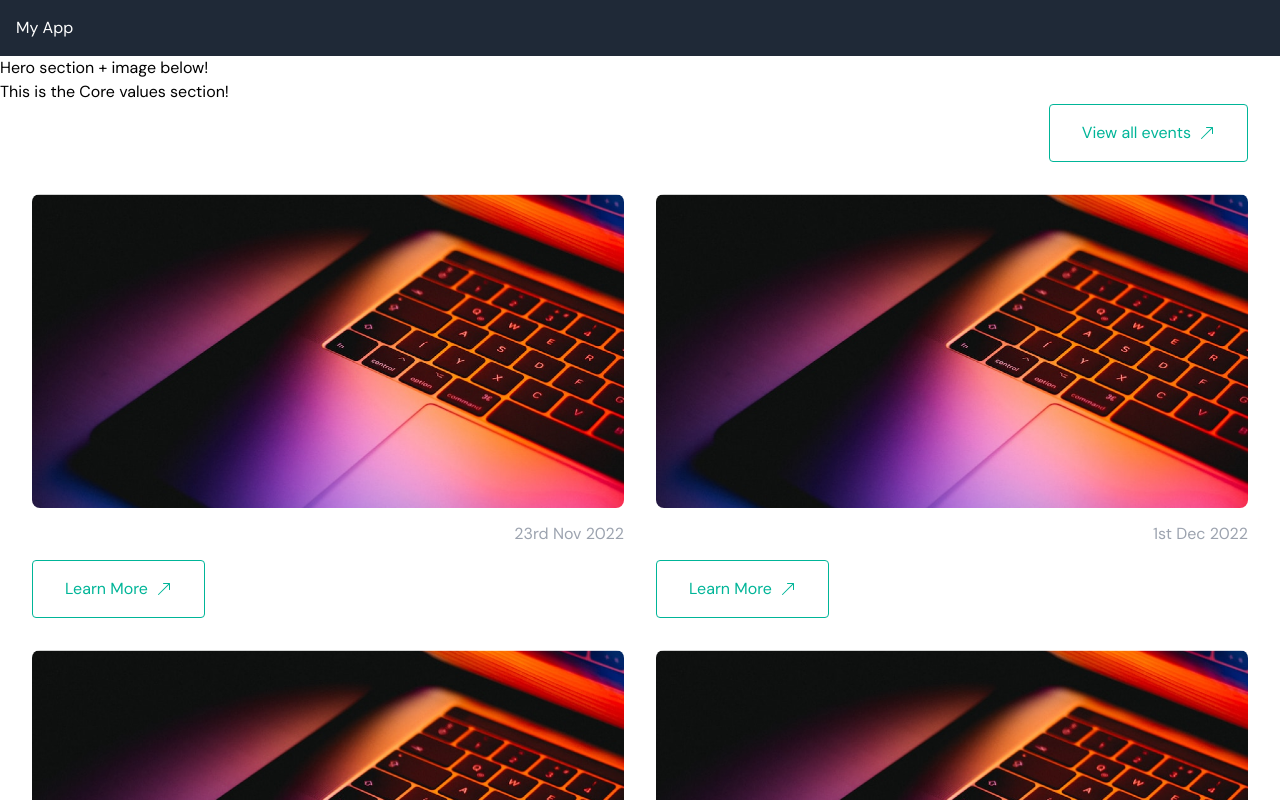
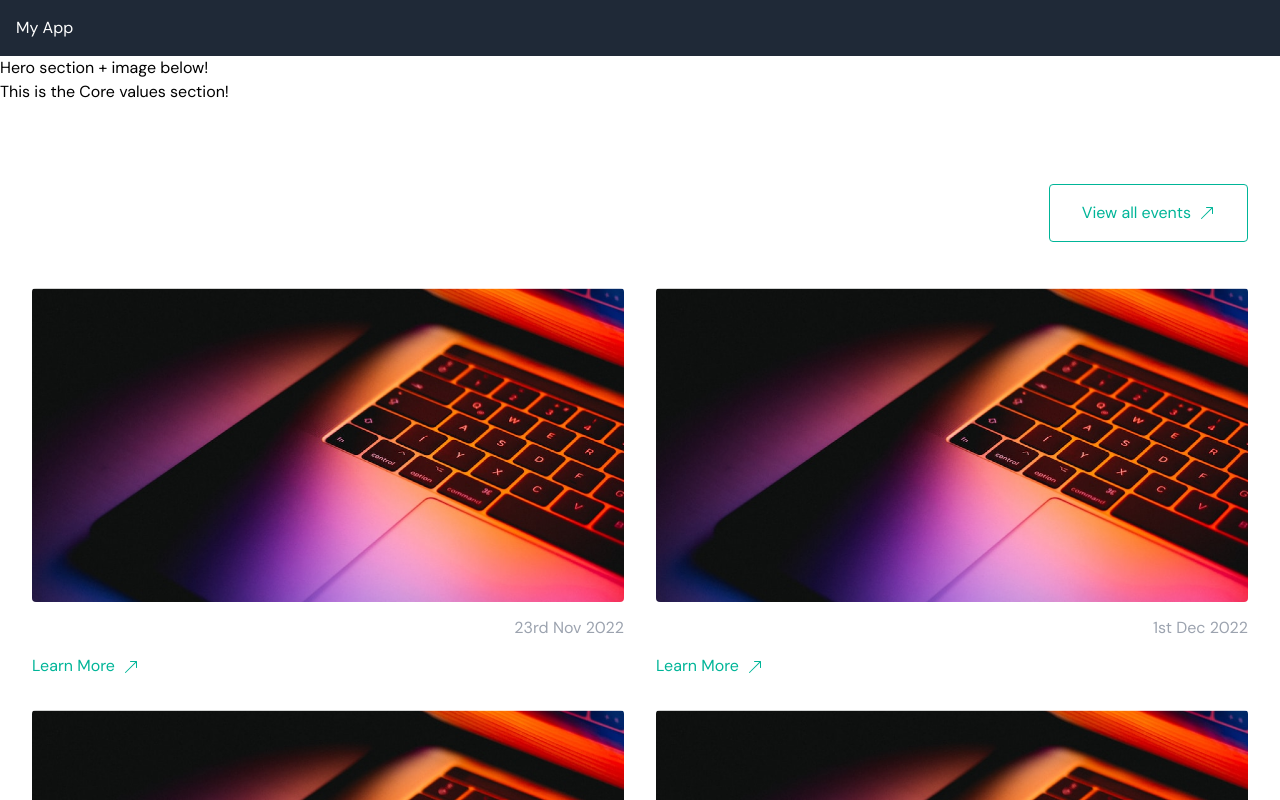
Before and after one commit to InventorsDev/inventors-frontend, a Next.js app: page / in a window 1280 px wide. Shown: the top 800 px of the page. Built offline with nearby package versions, Linux system fonts and the light colour scheme.

Commit message:
added few adjustments

```diff
--- a/app/components/lp_sections/PastEvents.tsx
+++ b/app/components/lp_sections/PastEvents.tsx
@@ -1,66 +1,61 @@
-import Image from "next/image";
-import Link from "next/link";
-import Button from "../Button";
-import eventimg1 from "/public/images/events-featured-img.png";
+import Image from 'next/image';
+import Link from 'next/link';
 
-// Sample events array
+import Button from '../Button';
+
+import eventimg1 from '/public/images/events-featured-img.png';
+
+import { BsArrowUpRight } from 'react-icons/bs';
+
 const events = [
 	{
-    title: "Townhall Meeting",
-    date: "23rd Nov 2022",
-    image: eventimg1, // Replace with the actual image path
-    link: "#",
+		title: 'Townhall Meeting',
+		date: '23rd Nov 2022',
+		image: eventimg1,
+		link: '#',
 	},
 	{
-    title: "Workshop",
-    date: "1st Dec 2022",
-    image: eventimg1, // Replace with the actual image path
-    link: "#",
+		title: 'Workshop',
+		date: '1st Dec 2022',
+		image: eventimg1,
+		link: '#',
 	},
 	{
-    title: "Conference",
-    date: "10th Dec 2022",
-    image: eventimg1, // Replace with the actual image path
-    link: "#",
+		title: 'Conference',
+		date: '10th Dec 2022',
+		image: eventimg1,
+		link: '#',
 	},
 	{
-    title: "Seminar",
-    date: "15th Dec 2022",
-    image: eventimg1, // Replace with the actual image path
-    link: "#",
+		title: 'Seminar',
+		date: '15th Dec 2022',
+		image: eventimg1,
+		link: '#',
 	},
 	{
-    title: "Webinar",
-    date: "20th Dec 2022",
-    image: eventimg1, // Replace with the actual image path
-    link: "#",
+		title: 'Webinar',
+		date: '20th Dec 2022',
+		image: eventimg1,
+		link: '#',
 	},
 	{
-    title: "Hackathon",
-    date: "20th Dec 2023",
-    image: eventimg1, // Replace with the actual image path
-    link: "#",
+		title: 'Hackathon',
+		date: '20th Dec 2023',
+		image: eventimg1,
+		link: '#',
 	},
 ];
 
 const PastEvents = () => {
-  // Get the latest 4 events added into the array
 	const latestEvents = events.slice(0, 4);
 
 	return (
-    <section className="container bg-dark-green text-white">
-      <div className="mx-auto">
-        <div className="flex flex-col md:flex-row justify-between items-start md:items-cente mb-8 gap-4">
-          <h2 className="text-3xl font-semibold">
-            TAKE A LOOK AT SOME OF PAST EVENTS
+		<section className="container bg-dark-green text-white my-20">
+			<div className="flex justify-between items-start md:items-cente mb-8 gap-4">
+				<h2 className="lg:text-3xl text-xl font-semibold uppercase">
+					Take a look at some of our <br /> past events
 				</h2>
-          <Link href="/events">
-            <Button
-              href="#"
-              text="View all events"
-              textColor="dark-green"
-            ></Button>
-          </Link>
+				<Button href="#" text="View all events" textColor="dark-green"></Button>
 			</div>
 			<div className="grid grid-cols-1 md:grid-cols-2 gap-8">
 				{latestEvents.map((event, index) => (
@@ -71,22 +66,18 @@ const PastEvents = () => {
 							layout="responsive"
 							width={100}
 							height={60}
-                className="rounded-lg w-full"
+							className="rounded w-full object-cover"
 						/>
 						<div className="flex justify-between items-center align-center my-3">
 							<h3 className="text-xl font-semibold">{event.title}</h3>
 							<p className="text-gray-400">{event.date}</p>
 						</div>
-              <Link href={event.link}>
-                <Button
-                  href={event.link}
-                  text="Learn More"
-                  textColor="light-green"
-                ></Button>
+						<Link href={event.link} className="text-primary-green">
+							Learn More
+							<BsArrowUpRight className="inline-block ml-2" />
 						</Link>
 					</div>
 				))}
-        </div>
 			</div>
 		</section>
 	);
```
Lines whose indentation alone changed are shown as unchanged.
